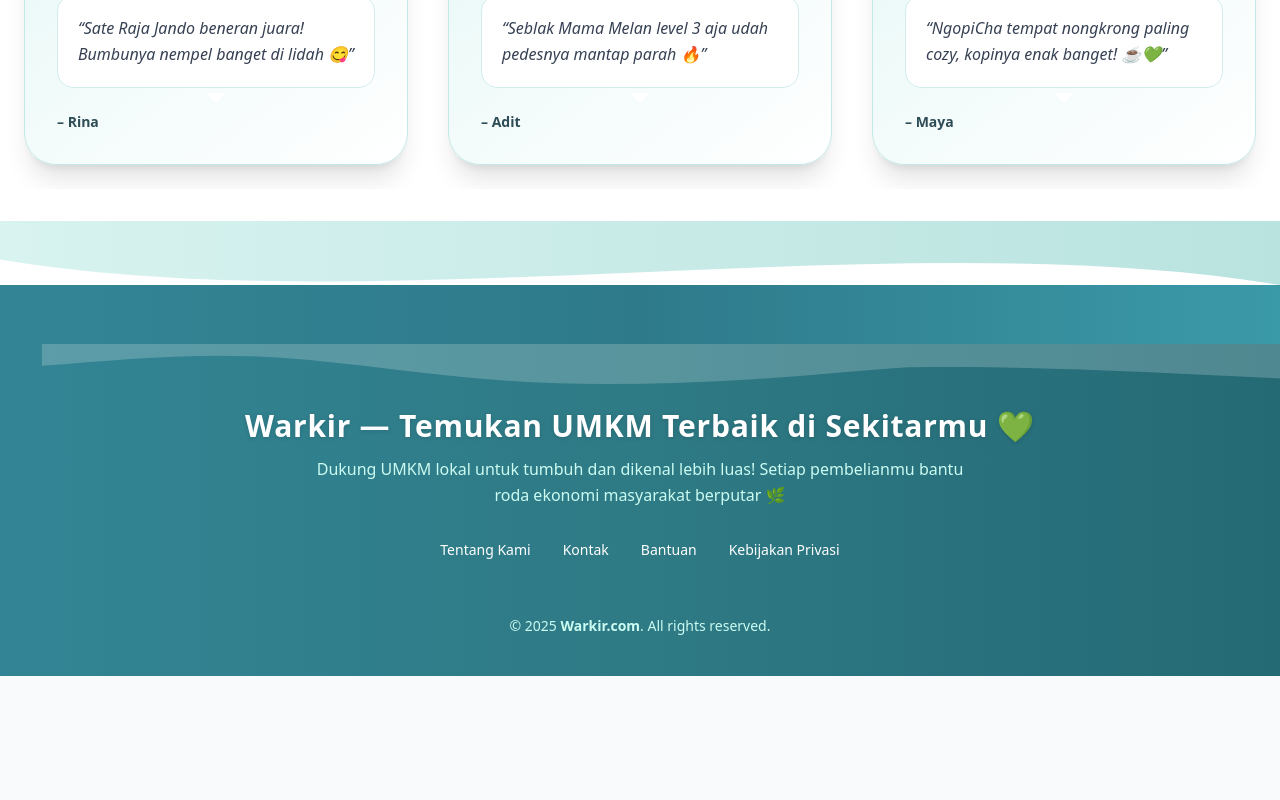
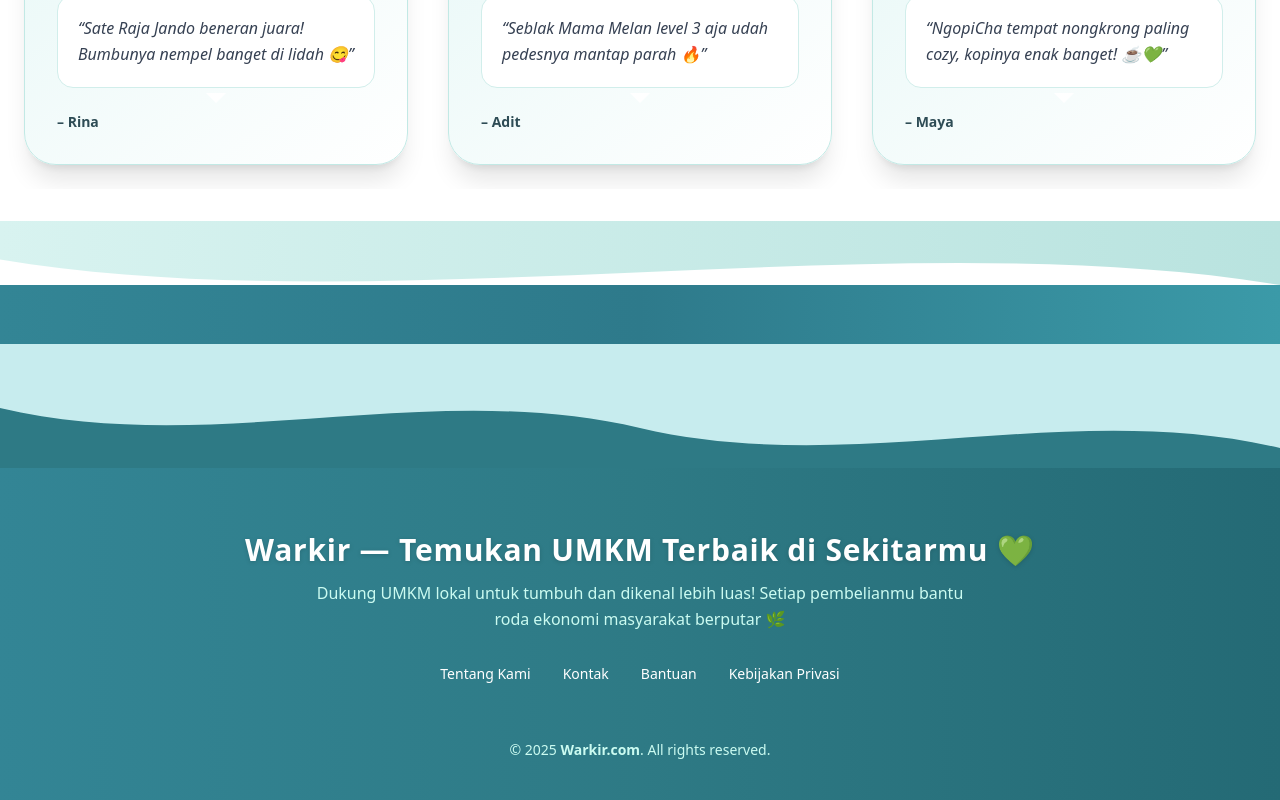
Before and after one commit to fahtinurai/TripleTrouble_Warkir, a React (Vite) app: page / in a window 1280 px wide. Shown: the part 2845-3645 px from the top of the page. Before the commit the page ends 3521 px from the top, so only its background shows below. Built offline with nearby package versions, Linux system fonts and the light colour scheme.

Commit message:
buat footer lebih halus bagian desain

```diff
--- a/src/components/Footer.jsx
+++ b/src/components/Footer.jsx
@@ -1,28 +1,31 @@
 export default function Footer() {
   return (
-    <footer className="relative bg-gradient-to-r from-[#338595] via-[#2e7a85] to-[#246a75] text-white w-full overflow-hidden">
-      {/* Gelombang atas sebagai pemisah lembut */}
-      <div className="absolute top-0 left-0 w-full overflow-hidden leading-none rotate-180">
+    <footer className="relative w-full overflow-hidden text-white">
+      {/* ===== BAGIAN HIJAU PUDAR (KOSONG) + WAVE TRANSISI ===== */}
+      <div className="relative bg-[#C7ECEE]">
+        {/* Bagian kosong hijau muda untuk transisi halus */}
+        <div className="h-6" />  {/* Tinggi kecil supaya ada ruang lembut */}
+
+        {/* Wave halus nyatu ke footer hijau tua */}
+        <div className="w-full overflow-hidden leading-none">
           <svg
-          className="relative block w-full h-10 text-white opacity-20"
+            className="w-full h-[100px]"
             xmlns="http://www.w3.org/2000/svg"
-          viewBox="0 0 1200 120"
+            viewBox="0 0 1440 100"
             preserveAspectRatio="none"
           >
             <path
-            d="M321.39 56.44c58-10.79 114.74-30.85 172-41.89 86-16.67 172-22.54 258 1.6
-            70.67 19.49 141.33 57.82 211.33 66.86
-            66 8.53 132-11.43 198-28.6V120H0V16.81
-            c86 12.37 172 27.58 258 32.57
-            63.09 3.73 126.18-2.77 189.39 7.06z"
-            fill="currentColor"
-          ></path>
+              d="M0,40 C240,90 480,10 720,60 C960,110 1200,30 1440,80 L1440,100 L0,100 Z"
+              fill="#2E7A85"
+            />
           </svg>
         </div>
+      </div>
 
-      {/* Isi Footer */}
-      <div className="container mx-auto px-8 pt-16 pb-10 text-center relative z-10 max-w-screen-2xl">
-        <h3 className="text-2xl md:text-3xl font-bold mb-3 tracking-wide text-white drop-shadow-sm">
+      {/* ===== FOOTER GRADIENT ===== */}
+      <div className="relative bg-gradient-to-r from-[#338595] via-[#2e7a85] to-[#246a75] pt-16 pb-10 text-center z-[2]">
+        <div className="container mx-auto px-8 max-w-screen-2xl">
+          <h3 className="text-2xl md:text-3xl font-bold mb-3 tracking-wide drop-shadow-sm">
             Warkir — Temukan UMKM Terbaik di Sekitarmu 💚
           </h3>
 
@@ -31,7 +34,6 @@
             Setiap pembelianmu bantu roda ekonomi masyarakat berputar 🌿
           </p>
 
-        {/* Navigasi footer */}
           <nav className="flex flex-wrap justify-center gap-8 mb-8 text-sm font-medium">
             <a href="#" className="hover:text-yellow-200 transition duration-300">Tentang Kami</a>
             <a href="#" className="hover:text-yellow-200 transition duration-300">Kontak</a>
@@ -39,16 +41,15 @@
             <a href="#" className="hover:text-yellow-200 transition duration-300">Kebijakan Privasi</a>
           </nav>
 
-        {/* Ikon Sosial */}
           <div className="flex justify-center gap-8 mb-6">
             <a href="#" className="hover:scale-110 transition-transform duration-300" aria-label="Instagram">
-            <i className="fab fa-instagram text-2xl"></i>
+              <i className="fab fa-instagram text-2xl" />
             </a>
             <a href="#" className="hover:scale-110 transition-transform duration-300" aria-label="Facebook">
-            <i className="fab fa-facebook text-2xl"></i>
+              <i className="fab fa-facebook text-2xl" />
             </a>
             <a href="#" className="hover:scale-110 transition-transform duration-300" aria-label="Twitter">
-            <i className="fab fa-twitter text-2xl"></i>
+              <i className="fab fa-twitter text-2xl" />
             </a>
           </div>
 
@@ -56,6 +57,7 @@
             © {new Date().getFullYear()} <span className="font-semibold">Warkir.com</span>. All rights reserved.
           </p>
         </div>
+      </div>
     </footer>
   );
 }
```
Lines whose indentation alone changed are shown as unchanged.
